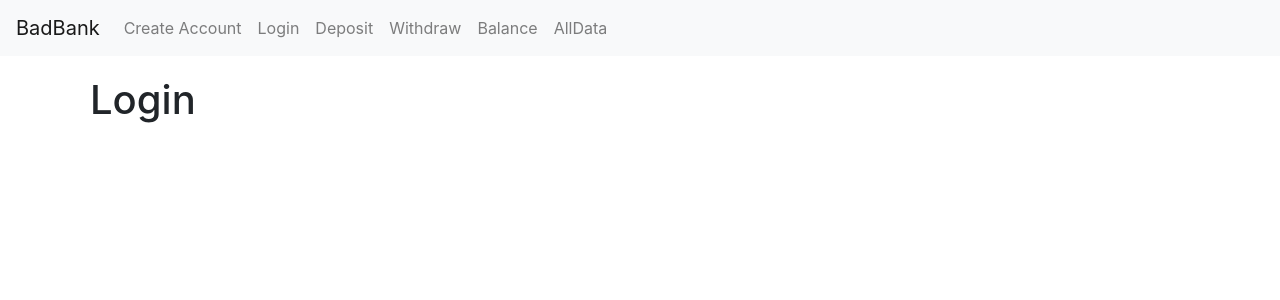
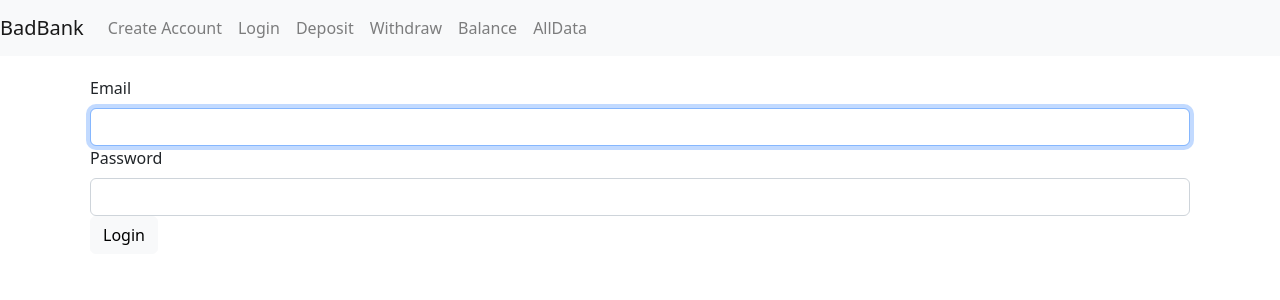
Before and after one commit to Mitsananikone/BankingApp, a React (Create React App) app: page /#/login in a window 1280 px wide. Shown: the top 300 px of the page. Built offline with nearby package versions, Linux system fonts and the light colour scheme.

Commit message:
Checking email and password are working

```diff
--- a/package.json
+++ b/package.json
@@ -7,7 +7,9 @@
     "@testing-library/react": "^13.4.0",
     "@testing-library/user-event": "^13.5.0",
     "babel": "^6.23.0",
+    "bootstrap": "^5.2.2",
     "react": "^18.2.0",
+    "react-bootstrap": "^2.6.0",
     "react-dom": "^18.2.0",
     "react-router": "^6.4.3",
     "react-router-dom": "^6.4.3",
--- a/src/App.js
+++ b/src/App.js
@@ -10,14 +10,11 @@ import Withdraw from './Components/withdraw';
 import Balance from './Components/balance';
 import AllData from './Components/alldata';
 
-console.log("App.js LOADED");
-
-
 function App() {
   return (
     <HashRouter>
       <NavBar/>
-      <UserContext.Provider value={{users:[{name:'abel',email:'abel@mit.edu',password:'secret',balance:100}]}}>
+      <UserContext.Provider value={{users:[{id: 0, name:'Mit',email:'Mitsananikone@gmail.com',password:'secret',balance:1000}]}}>
         <Link to="/"></Link>
         <div className="container" style={{padding: "20px"}}>
           <Routes>
--- a/src/Components/alldata.js
+++ b/src/Components/alldata.js
@@ -1,14 +1,13 @@
 import React from 'react';
 import {UserContext} from "./context";
 
-console.log("alldata.js loaded");
 
 function AllData(){
     const ctx = React.useContext(UserContext);
     return (
       <>
       <h5>All Data in Store</h5>
-      {JSON.stringify(ctx)}<br/>
+      {JSON.stringify(ctx.users)}<br /><br />
       </>
     );
   }
--- a/src/Components/balance.js
+++ b/src/Components/balance.js
@@ -1,9 +1,14 @@
-console.log("balance.js loaded");
+import React from 'react';
+import {UserContext} from "./context";
 
 function Balance(){
-    return (
-      <h1>Balance</h1>
-    )
-  }
+  const ctx = React.useContext(UserContext);
+  return (
+    <>
+    <h1>Balance</h1>
+    ${JSON.stringify(ctx.users[0].balance)}<br/>
+    </>
+  );
+}
 
   export default Balance;
--- a/src/Components/context.js
+++ b/src/Components/context.js
@@ -1,8 +1,7 @@
 import React from "react";
 
 const UserContext = React.createContext(null);
-console.log("context.js LOADED");
-
+// const Context = React.createContext();
 
 function Card(props){
     function classes(){
--- a/src/Components/createaccount.js
+++ b/src/Components/createaccount.js
@@ -1,15 +1,16 @@
 import {UserContext, Card} from "./context";
 import React from 'react';
 
-console.log("createaccount.js loaded");
 
 function CreateAccount(){
+
     const [show, setShow]         = React.useState(true);
     const [status, setStatus]     = React.useState('');
     const [name, setName]         = React.useState('');
     const [email, setEmail]       = React.useState('');
     const [password, setPassword] = React.useState('');
     const ctx = React.useContext(UserContext);
+
 
     function validate(field, label){
         if (!field) {
@@ -21,12 +22,13 @@ function CreateAccount(){
     }
 
     function handleCreate(){
-      console.log(name,email,password);
+      console.log(ctx.users);
       if (!validate(name,     'name'))     return;
       if (!validate(email,    'email'))    return;
       if (!validate(password, 'password')) return;
-      ctx.users.push({name,email,password,balance:100});
+      ctx.users.push({name,email,password,balance:0});
       setShow(false);
+
     }
 
     function clearForm(){
--- a/src/Components/deposit.js
+++ b/src/Components/deposit.js
@@ -1,9 +1,25 @@
-console.log("deposit.js loaded");
+import React from "react";
+import {UserContext, Card} from "./context";
+
+
 
 function Deposit(){
-    return (
-      <h1>Deposit</h1>
-    )
-  }
+  const ctx = React.useContext(UserContext);
+  console.log(JSON.stringify(ctx.users.name))
+  return (
+    <Card
+      txtcolor="black"
+      header=""
+      title="Deposit"
+      text="You can move around using the navigation bar."
+      body={(
+        <>
+        Balance <br/>
+       ${JSON.stringify(ctx.users[0].balance)}
+        </>
+      )}
+    />
+  );
+}
 
   export default Deposit;
--- a/src/Components/home.js
+++ b/src/Components/home.js
@@ -1,7 +1,6 @@
 import React from "react";
 import {Card} from "./context";
 
-console.log("home.js loaded");
 
 function Home(){
     return (
@@ -10,7 +9,7 @@ function Home(){
         header="BadBank Landing Module"
         title="Welcome to the bank"
         text="You can move around using the navigation bar."
-        body={(<div> HOME PAGE </div>)}
+        body={(<img src="../bank.png" className="img-fluid" alt="bank.png"/>)}
       />
     );
   }
--- a/src/Components/login.js
+++ b/src/Components/login.js
@@ -1,9 +1,111 @@
-console.log("login.js loaded");
+import React, { useState } from "react";
+import Form from "react-bootstrap/Form";
+import Button from "react-bootstrap/Button";
+import {UserContext, Card} from "./context";
+import { render } from '@testing-library/react';
+import { Alert } from 'bootstrap';
+import { type } from '@testing-library/user-event/dist/type';
 
-function Login(){
-    return (
-      <h1>Login</h1>
-    )
+function Login() {
+  const [email, setEmail] = useState("");
+  const [password, setPassword] = useState("");
+  const ctx = React.useContext(UserContext);
+
+  function validateForm() {
+    var searchEmail = email;
+    var results = ctx.users.filter(function(ctx) {
+      return ctx.name.indexOf(searchEmail) > -1;
+    });
+    console.log("results:" + JSON.stringify(results));
+
+    const ctxEMAIL = JSON.stringify(ctx.users[0]['email']);
+    // console.log("UserContext EMAIL: " + ctxEMAIL);
+    // console.log("UserInput email: " + email);
+
+    const ctxPW = JSON.stringify(ctx.users[0]['password']);
+    // console.log("UserContext PASSWORD: " + ctxPW);
+    // console.log("UserInput password: " + password);
+
+    //
+    // console.log("Found: " + JSON.stringify(results));
+
+    console.log(('"' + password + '"'), (ctxPW));
+    if(('"' + password + '"') === ctxPW) {
+      console.log("XXXXXXXXXXXXXXXXXXXXXXXXX")
+    }
+
+
+
+    // if(password !== ctxPW) {
+    //   return (
+      // <Alert severity="error"> WRONG PASSWORD </Alert>
+    //   )
+    // }
+
+    // return (
+    //     ctx.users.map((ctx, i) => (
+    //     <tr key={i}>
+    //       <td>{ctx.name}</td>
+    //       <td>{ctx.email}</td>
+    //       <td>{ctx.password}</td>
+    //       <td>{ctx.balance}</td>
+    //     </tr>
+    //         )
+    //       )
+    // )
+  };
+
+
+
+  function handleSubmit(event) {
+
   }
 
-  export default Login;
+  return (
+    <div className="Login">
+      <Form onSubmit={handleSubmit}>
+        <Form.Group size="lg" controlId="email">
+          <Form.Label>Email</Form.Label>
+          <Form.Control
+            autoFocus
+            type="email"
+            value={email}
+            onChange={(e) => setEmail(e.target.value)}
+          />
+        </Form.Group>
+
+        <Form.Group size="lg" controlId="password">
+          <Form.Label>Password</Form.Label>
+          <Form.Control
+            type="password"
+            value={password}
+            onChange={(e) => setPassword(e.target.value)}
+          />
+        </Form.Group>
+
+
+        <Button  type="submit" className="btn btn-light" onClick={validateForm}>
+
+          Login
+
+        </Button>
+
+      </Form>
+
+    </div>
+
+  );
+
+}
+
+export default Login;
+
+// console.log("login.js loaded");
+
+// function Login(){
+//     return (
+//       <h1>Login</h1>
+//     )
+//   }
+
+//   export default Login;
--- a/src/Components/navbar.js
+++ b/src/Components/navbar.js
@@ -1,4 +1,5 @@
 import {Link} from "react-router-dom";
+import '../../node_modules/bootstrap/dist/css/bootstrap.min.css';
 
 function NavBar(){
     return(
--- a/src/Components/withdraw.js
+++ b/src/Components/withdraw.js
@@ -1,9 +1,25 @@
-console.log("withdraw.js loaded");
+import React from "react";
+import {UserContext, Card} from "./context";
+
+
 
 function Withdraw(){
-    return (
-      <h1>Withdraw</h1>
-    )
-  }
+  const ctx = React.useContext(UserContext);
+  console.log(JSON.stringify(ctx.users.name))
+  return (
+    <Card
+      txtcolor="black"
+      header=""
+      title="Withdraw"
+      text="You can move around using the navigation bar."
+      body={(
+        <>
+        Balance <br/>
+       ${JSON.stringify(ctx.users[0].balance)}
+        </>
+      )}
+    />
+  );
+}
 
   export default Withdraw;
--- a/src/index.js
+++ b/src/index.js
@@ -3,9 +3,6 @@ import ReactDOM from 'react-dom/client';
 import './index.css';
 import App from './App';
 import reportWebVitals from './reportWebVitals';
-
-
-console.log("Index.js LOADED")
 
 const root = ReactDOM.createRoot(document.getElementById('root'));
 root.render(
```
Also changed, not shown: 1 other file (tests, documents, lock files or other folders).
